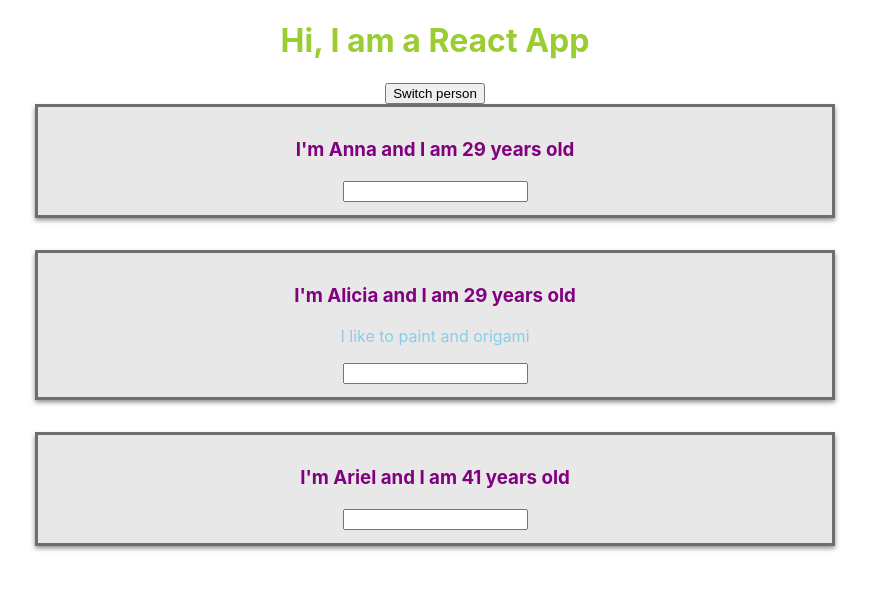
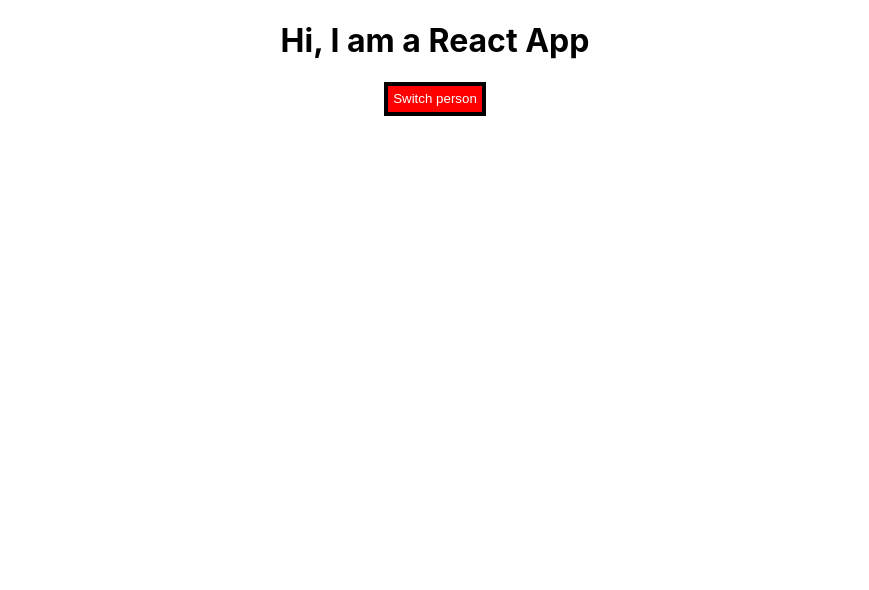
Before and after one commit to NushySC/React-Guide, a React (Create React App) app: page / in a window 1280 px wide. Shown: the top 590 px of the page, without its empty margins (205-1074 px from the left). Built offline with nearby package versions, Linux system fonts and the light colour scheme.

Commit message:
rendering content conditionally

```diff
--- a/src/App.css
+++ b/src/App.css
@@ -1,13 +1,13 @@
 .App {
   text-align: center;
   font-size: 1em;
-  color: yellowgreen;
+  color: black;
 }
 
 h3 {
-  color:purple;
+  color:red;
 }
 
 p {
-  color:skyblue;
+  color:darkgrey;
 }
--- a/src/App.js
+++ b/src/App.js
@@ -8,7 +8,8 @@ class App extends Component {
       {name: "Anna", age: 29},
       {name: "Alicia", age: 38},
       {name: 'Ariel', age: 41}
-    ]
+    ],
+    showPersons: false,
   }
 
   swithcNameHandler = (newName) => {
@@ -28,11 +29,33 @@ class App extends Component {
     ]})
   }
 
+  togglePersonsHandler = () => {
+    const doesShow = this.state.showPersons;
+    this.setState({showPersons: !doesShow});
+  }
+
   render() {
+
+    const style = {
+      backgroundColor: 'red',
+      font: 'Helvetica',
+      color: 'white',
+      border: '0.3em solid black',
+      padding: '0.4em',
+      cursor: 'pointer',
+      marginBottom: '2em',
+
+    }
      return (
        <div className="App">
          <h1> Hi, I am a React App</h1>
-         <button onClick={() => this.swithcNameHandler("Nushy")}> Switch person</button>
+         <button
+         style={style}
+         onClick={this.togglePersonsHandler}> Switch person</button>
+
+{this.state.showPersons === true ?
+//React.createElement()
+<div>
            <Person
            name={this.state.persons[0].name}
            age={this.state.persons[0].age}
@@ -45,6 +68,8 @@ class App extends Component {
            name="Ariel"
            age="41"
            changed={this.nameChangedHandler}/>
+</div> : null
+}
        </div>
      );
     // return React.createElement('div', null, React.createElement('h1', {className: 'App'}, 'Hi, I\'m a React App'))
```
Also changed, not shown: src/Person/Person.js (line endings or trailing spaces). Lines whose indentation alone changed are shown as unchanged.
